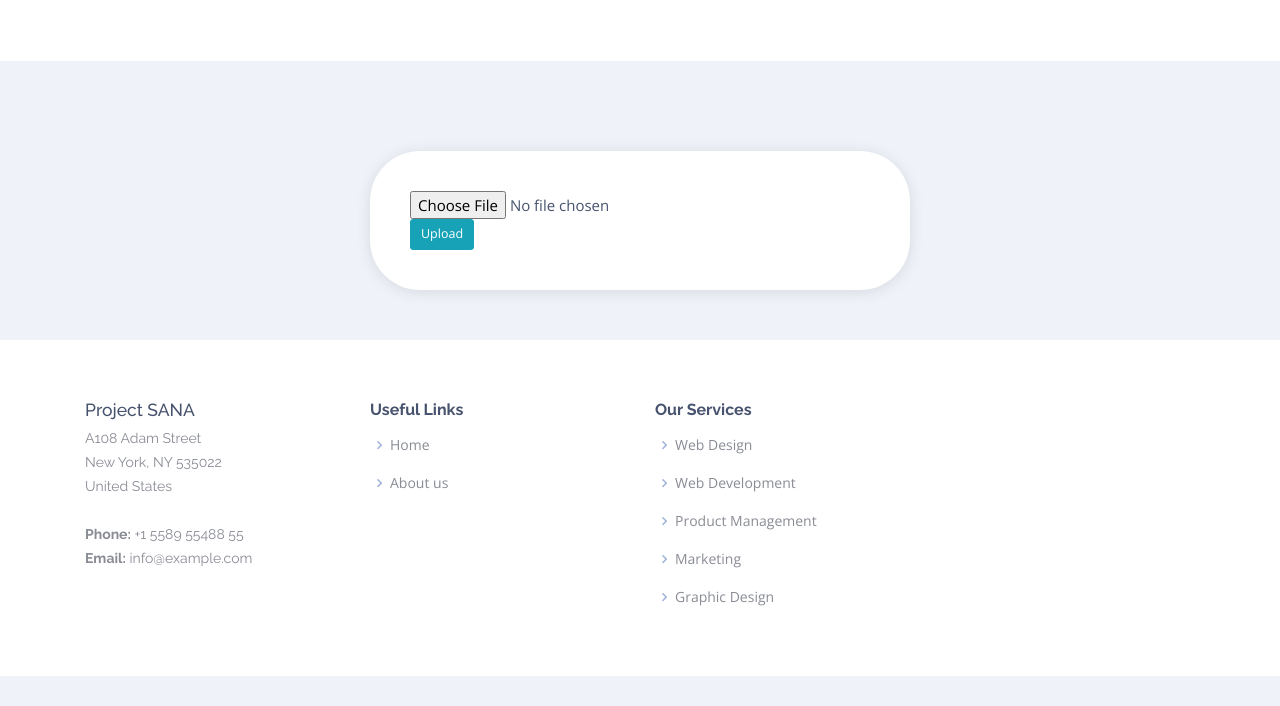
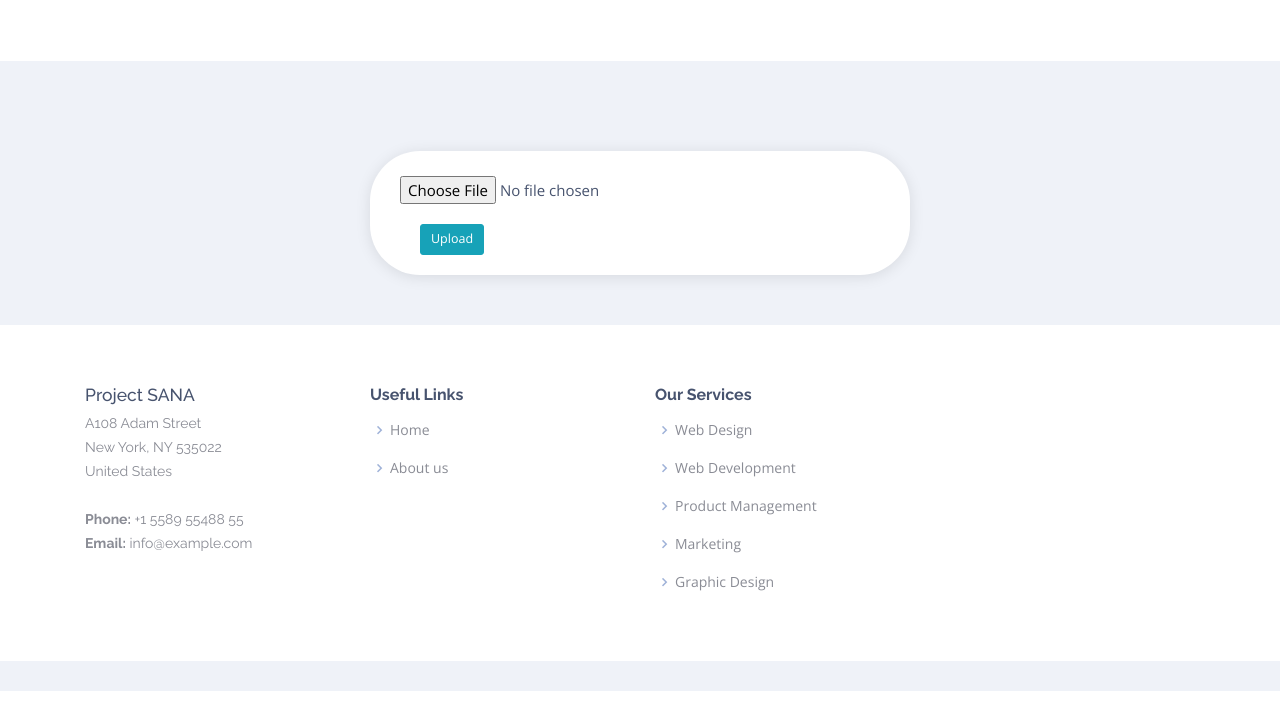
Before and after one commit to apzl/SANA, a Django app: page /home/ in a window 1280 px wide. Shown: the part 2720-3426 px from the top of the page. Run offline with Django 3.2, Linux system fonts and the light colour scheme; some libraries are stand-ins or nearby versions.

Commit message:
file upload section

```diff
--- a/templates/home.html
+++ b/templates/home.html
@@ -132,10 +132,10 @@
         <p></p>
         <div class="row justify-content-center">
           <div class="col-lg-6">
-			      <form method="POST" enctype="multipart/form-data" style="padding: 40px;">
+			      <form method="POST" enctype="multipart/form-data" style="padding: 25px 20px 0 30px;">
               {% csrf_token%}
 				      <input type="file", name="audio">
-				      <button class="btn btn-info btn-lg" type="submit">Upload</button>
+				      <button class="btn btn-info btn-lg" type="submit" style="margin: 20px;">Upload</button>
 		      	</form>
           </div>
         </div>
```
